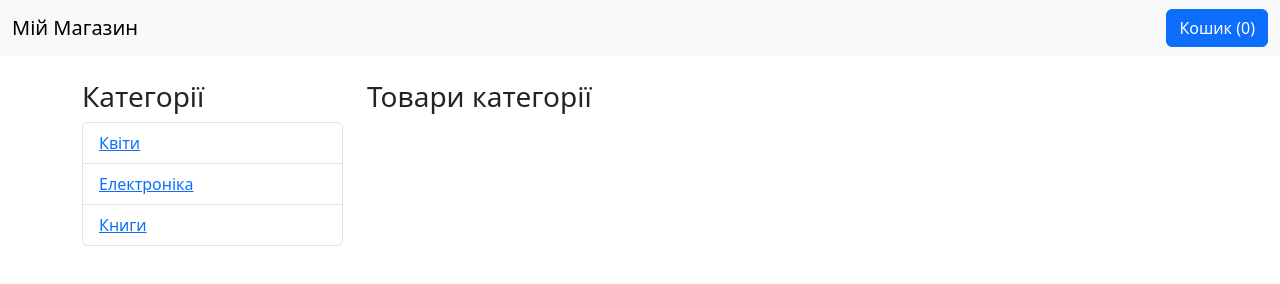
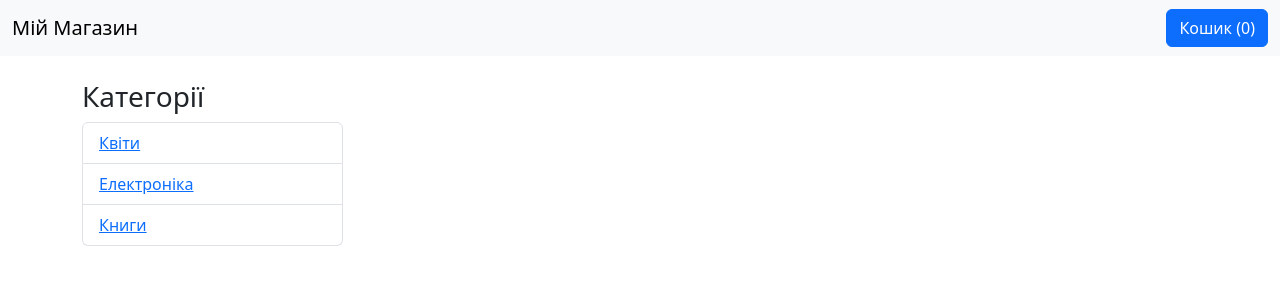
Before and after one commit to ValeriaBodrova/Hometasks_Frontend_Pro_Hillel, a plain HTML site: page Store_Site/index.html in a window 1280 px wide. Drawn offline with nearby package versions, Linux system fonts and the light colour scheme.

Commit message:
Update index.html

```diff
--- a/Store_Site/index.html
+++ b/Store_Site/index.html
@@ -33,7 +33,6 @@
             </ul>
         </div>
         <div class="col-md-6">
-            <h3>Товари категорії</h3>
             <div id="middle-block">
                 <a href="/product/1" data-product-id="1"></a>
                 <a href="/product/2" data-product-id="2"></a>
```
